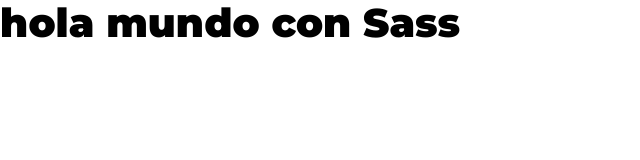
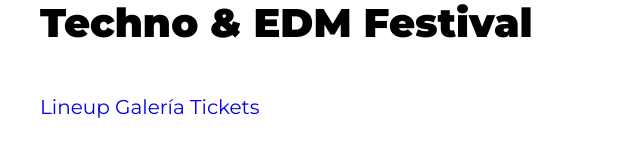
Before and after one commit to OscarVegaV/Festival_Musica_Performance_Web, a website: page index.html in a window 1280 px wide. Shown: the whole page, without its empty margins (0-640 px from the left). Drawn offline with Linux system fonts and the light colour scheme.

Commit message:
Added HTML to header

```diff
--- a/index.html
+++ b/index.html
@@ -10,8 +10,19 @@
 <link href="https://fonts.googleapis.com/css2?family=Montserrat:ital,wght@0,100..900;1,100..900&display=swap" rel="stylesheet">
 </head>
 <body>
-  <h1>hola mundo con Sass
+  <header class="header">
+    <div class="container header-container">
+      <h1>Techno & EDM Festival</h1>
 
+      <nav class="main-nav">
+        <a href="#">Lineup</a>
+        <a href="#">Galería</a>
+        <a href="#">Tickets</a>
+        <a href="#"></a>
+      </nav>
+
+    </div>
+  </header>
   </h1>
 </body>
 </html>
```
